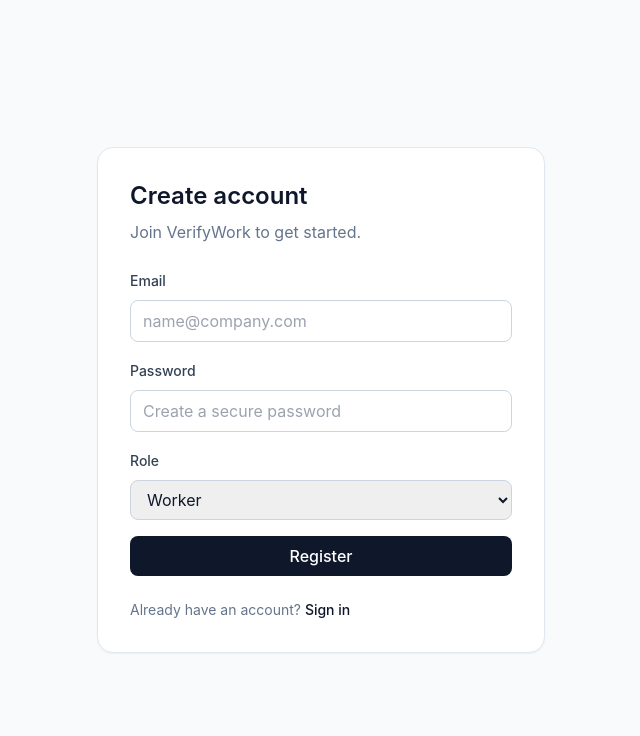
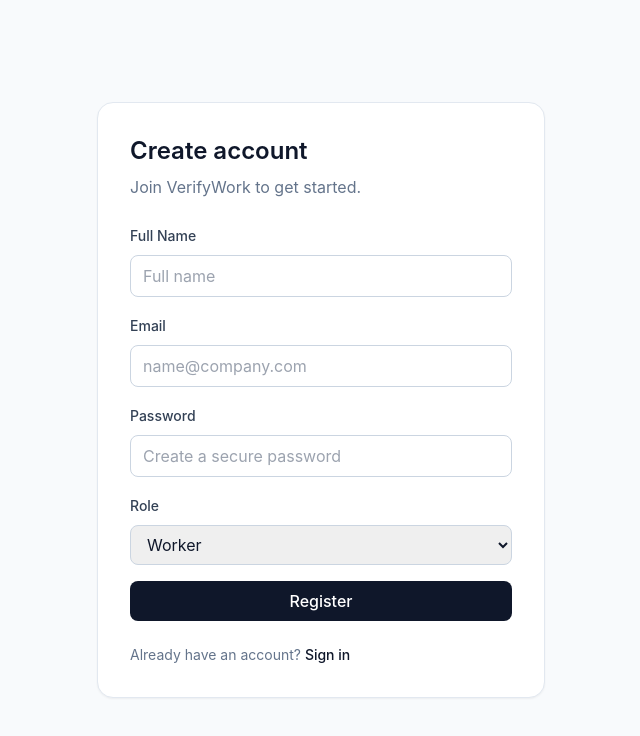
Before and after one commit to prasadshinde10/mvp-verifywork, a React app in the folder frontend/: page /register in a window 1280 px wide. Shown: the top 736 px of the page, without its empty margins (319-959 px from the left). Built offline with nearby package versions, Linux system fonts and the light colour scheme; no server answers; the HTML template or start-up script is replaced by a standard one.

Commit message:
Update registration form with name and password rules
Agent-Logs-Url: https://github.com/prasadshinde10/mvp-verifywork/sessions/f90dc1a0-4e73-43a1-bd98-5224efc49690

Co-authored-by: prasadshinde10 <154340812+prasadshinde10@users.noreply.github.com>

```diff
--- a/frontend/src/pages/Register.jsx
+++ b/frontend/src/pages/Register.jsx
@@ -4,6 +4,7 @@ import api from '../api/axios'
 
 function Register() {
   const navigate = useNavigate()
+  const [name, setName] = useState('')
   const [email, setEmail] = useState('')
   const [password, setPassword] = useState('')
   const [role, setRole] = useState('worker')
@@ -16,7 +17,8 @@ function Register() {
     setIsSubmitting(true)
 
     try {
-      await api.post('/api/auth/register', {
+      await api.post('/auth/register', {
+        name,
         email,
         password,
         role,
@@ -42,6 +44,17 @@ function Register() {
         </p>
         <form className="mt-6 space-y-4" onSubmit={handleSubmit}>
           <div>
+            <label className="text-sm font-medium text-slate-700">Full Name</label>
+            <input
+              type="text"
+              className="mt-2 w-full rounded-lg border border-slate-300 px-3 py-2 text-slate-900 focus:outline-none focus:ring-2 focus:ring-slate-900"
+              value={name}
+              onChange={(event) => setName(event.target.value)}
+              placeholder="Full name"
+              required
+            />
+          </div>
+          <div>
             <label className="text-sm font-medium text-slate-700">Email</label>
             <input
               type="email"
@@ -60,6 +73,7 @@ function Register() {
               value={password}
               onChange={(event) => setPassword(event.target.value)}
               placeholder="Create a secure password"
+              minLength="8"
               required
             />
           </div>
```
